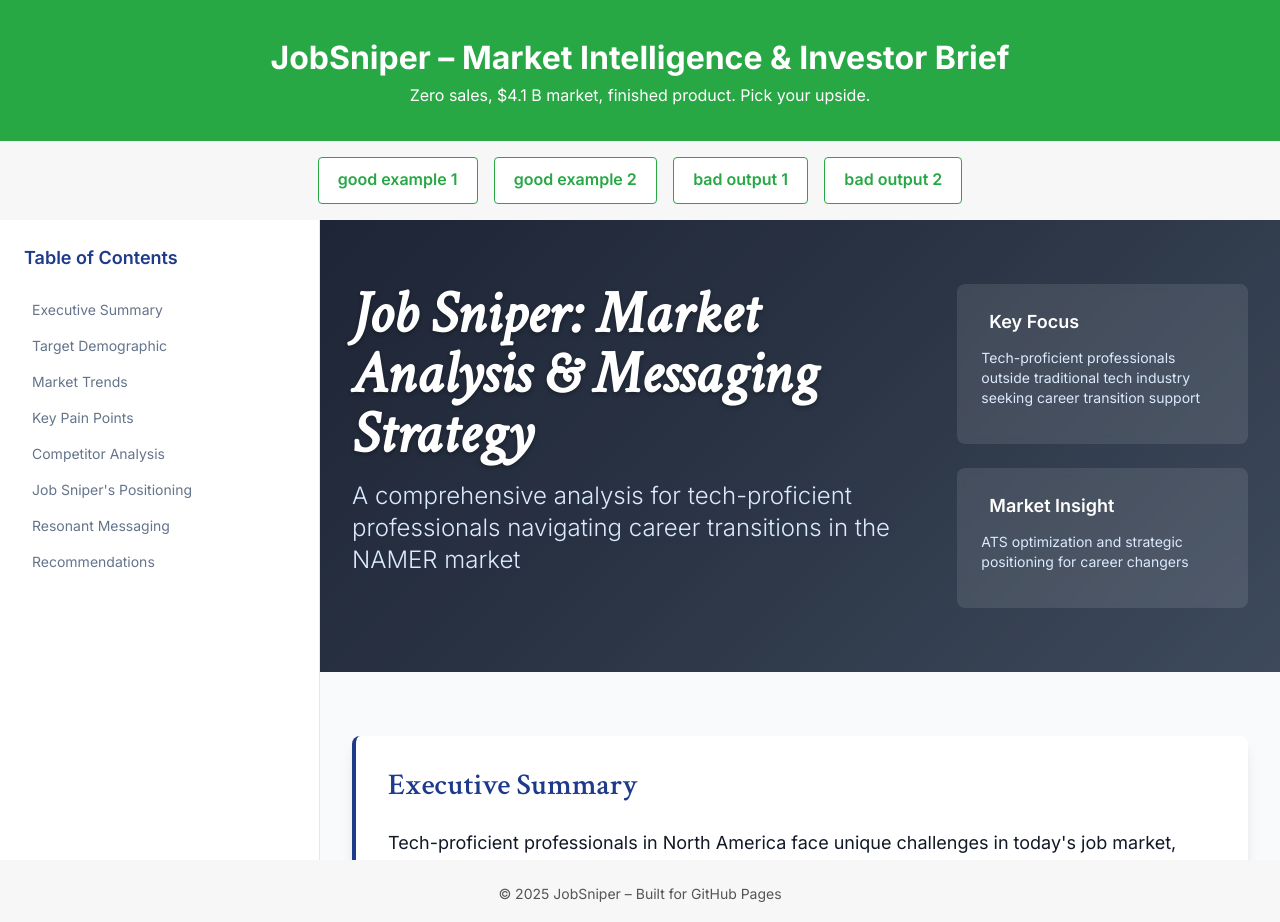
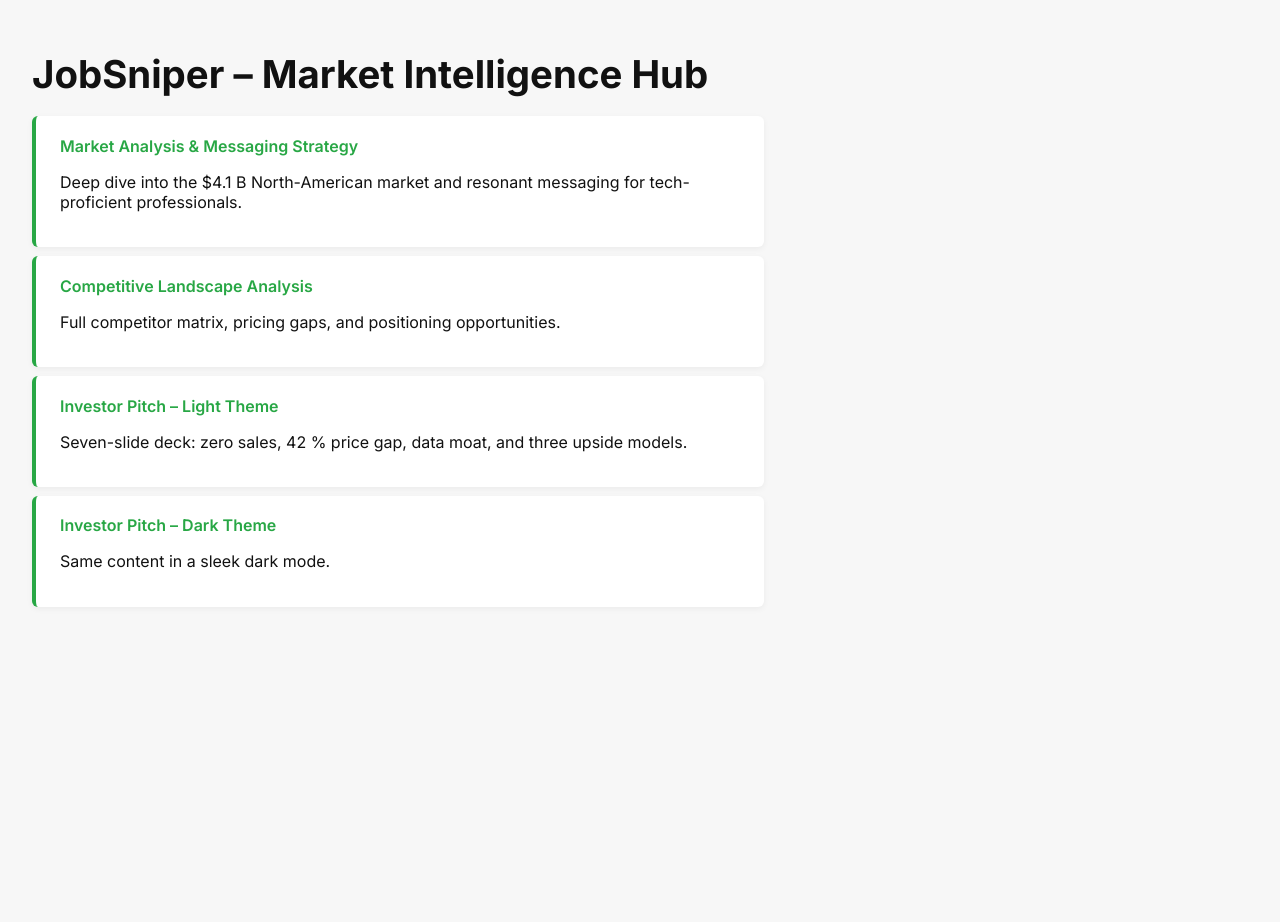
Before and after one commit to ianbrod/ianbrod.github.io, a plain HTML site: page index.html in a window 1280 px wide. After the commit the page ends 800 px from the top, so only its background shows below. Drawn offline with nearby package versions, Linux system fonts and the light colour scheme; a script that the page names is missing.

Commit message:
Publish JobSniper market hub – five live pages

```diff
--- a/index.html
+++ b/index.html
@@ -2,81 +2,37 @@
 <html lang="en">
 <head>
   <meta charset="UTF-8">
-  <meta name="viewport" content="width=device-width, initial-scale=1">
-  <title>JobSniper – Market Insights & Pitch Hub</title>
-  <link rel="preconnect" href="https://fonts.googleapis.com">
-  <link rel="preconnect" href="https://fonts.gstatic.com" crossorigin>
+  <title>JobSniper – Market Hub</title>
   <link href="https://fonts.googleapis.com/css2?family=Inter:wght@300;400;600;700&display=swap" rel="stylesheet">
   <style>
-    :root{
-      --bg:#f7f7f7;
-      --text:#111;
-      --accent:#28A745;
-      --card:#fff;
-    }
-    *{box-sizing:border-box;margin:0;padding:0}
-    body{
-      font-family:'Inter',sans-serif;
-      background:var(--bg);
-      color:var(--text);
-      line-height:1.6;
-    }
-    header{
-      background:var(--accent);
-      color:#fff;
-      padding:2rem 1rem;
-      text-align:center;
-    }
-    nav{
-      display:flex;
-      flex-wrap:wrap;
-      gap:1rem;
-      justify-content:center;
-      padding:1rem;
-    }
-    .btn{
-      background:var(--card);
-      color:var(--accent);
-      border:1px solid var(--accent);
-      padding:.6rem 1.2rem;
-      border-radius:4px;
-      text-decoration:none;
-      font-weight:600;
-      transition:.2s;
-    }
-    .btn:hover{background:var(--accent);color:#fff}
-    iframe{
-      width:100%;
-      height:calc(100vh - 160px);
-      border:0;
-    }
-    footer{
-      text-align:center;
-      padding:1rem;
-      font-size:.875rem;
-      color:#555;
-    }
+    body{font-family:'Inter',sans-serif;background:#f7f7f7;color:#111;margin:0;padding:2rem}
+    h1{margin:.5em 0;font-size:2.4rem;font-weight:700}
+    .card{background:#fff;border-left:4px solid #28A745;padding:1.2rem 1.5rem;margin:.6rem 0;border-radius:6px;max-width:680px;box-shadow:0 2px 6px rgba(0,0,0,.05)}
+    .card a{font-weight:600;color:#28A745;text-decoration:none}
+    .card a:hover{text-decoration:underline}
   </style>
 </head>
+<body>
+  <h1>JobSniper – Market Intelligence Hub</h1>
 
-<body>
-  <header>
-    <h1>JobSniper – Market Intelligence & Investor Brief</h1>
-    <p>Zero sales, $4.1 B market, finished product. Pick your upside.</p>
-  </header>
+  <div class="card">
+    <a href="good-example2.html">Market Analysis & Messaging Strategy</a>
+    <p>Deep dive into the $4.1 B North-American market and resonant messaging for tech-proficient professionals.</p>
+  </div>
 
-  <nav>
-    <a class="btn" href="good-example2.html" target="viewer">good example 1</a>
-    <a class="btn" href="good-example.html" target="viewer">good example 2</a>
-    <a class="btn" href="kevin.html" target="viewer">bad output 1</a>
-    <a class="btn" href="kevin2.html" target="viewer">bad output 2</a>
-  </nav>
+  <div class="card">
+    <a href="good-example.html">Competitive Landscape Analysis</a>
+    <p>Full competitor matrix, pricing gaps, and positioning opportunities.</p>
+  </div>
 
-  <!-- Default first view -->
-  <iframe name="viewer" src="good-example2.html"></iframe>
+  <div class="card">
+    <a href="kevin.html">Investor Pitch – Light Theme</a>
+    <p>Seven-slide deck: zero sales, 42 % price gap, data moat, and three upside models.</p>
+  </div>
 
-  <footer>
-    &copy; 2025 JobSniper – Built for GitHub Pages
-  </footer>
+  <div class="card">
+    <a href="kevin2.html">Investor Pitch – Dark Theme</a>
+    <p>Same content in a sleek dark mode.</p>
+  </div>
 </body>
 </html>
```
